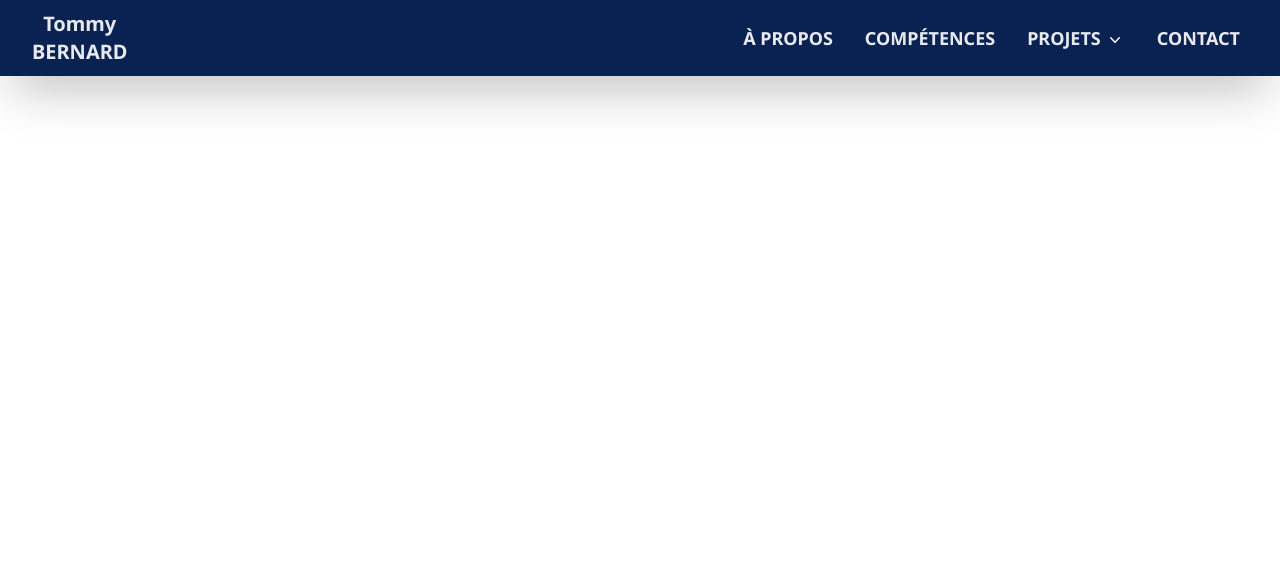
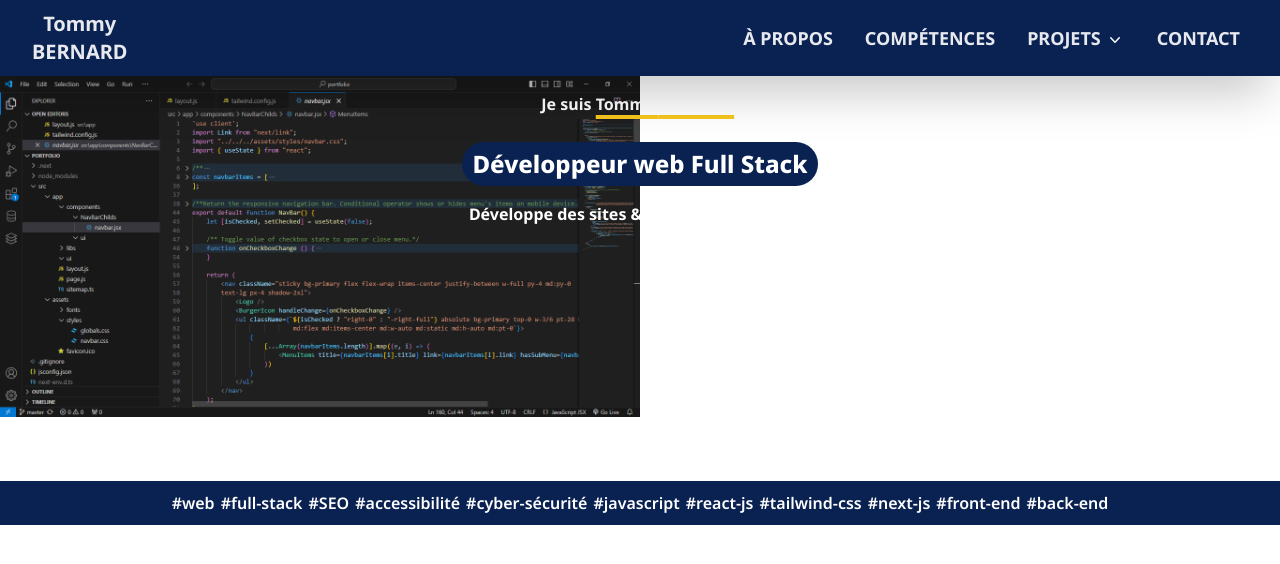
Before and after one commit to Yvialga/portfolio, a Next.js app: page / in a window 1280 px wide. Shown: the top 564 px of the page. Built offline with nearby package versions, Linux system fonts and the light colour scheme.

Commit message:
add overview at the top of the mainpage

```diff
--- /dev/null
+++ b/src/app/components/Overview/overview.jsx
@@ -0,0 +1,55 @@
+'use client'
+import Image from "next/image";
+import code_screen from "../../../assets/pictures/images/menu-code.png";
+
+
+const businessKeyWords = [
+    "web",
+    "full-stack",
+    "SEO",
+    "accessibilité",
+    "cyber-sécurité",
+    "javascript",
+    "react-js",
+    "tailwind-css",
+    "next-js",
+    "front-end",
+    "back-end"
+]
+
+export default function Overview() {
+    return (
+        <header className="text-white flex flex-col overflow-hidden ">
+            <Image
+                src={code_screen}
+                alt="Capture d'écran de l'environnement de développement"
+                className="origin-top scale-150 md:transform-none md:w-2/4"
+            />
+            <div className="absolute flex flex-wrap flex-col items-center gap-y-4 mt-4 w-full">
+                <p className="font-bold mb-2.5 z-20">
+                    Je suis <em
+                        className="not-italic capitalize  underline decoration-secondary underline-offset-5 decoration-4"
+                    >tommy <span className="uppercase">bernard</span></em>,
+                </p>
+                <h1 className="font-extrabold bg-primary p-1.5 w-max px-2.5 rounded-3xl z-20">Développeur web Full Stack</h1>
+                <p className="font-bold z-20">Développe des sites & applications mobiles</p>
+            </div>
+            <div className="scroll-indicator relative mb-4 w-6 h-12 border-2 border-white z-20 rounded-3xl self-center
+                            before:relative before:content-[''] before:animate-bounce-increase before:bg-white before:w-4 before:h-4
+                            before:inline-block before:rounded-full before:left-[2px] before:top-[20px]">
+            </div>
+            <ul className="flex gap-x-1.5 bg-primary w-max md:w-screen py-2.5 z-20 whitespace-nowrap animate-scrollingText md:animate-none md:justify-center">
+                {   // generate hashtags list
+                    [...Array(businessKeyWords.length)].map((e, i) => {
+                        return <li className="font-semibold">#{businessKeyWords[i]}</li>
+                    })
+                }
+                {   // generate second time hashtags to give an effect to text to disappear on the left to reappear on the right
+                    [...Array(businessKeyWords.length)].map((e, i) => {
+                        return <li className="font-semibold md:hidden">#{businessKeyWords[i]}</li>
+                    })
+                }
+            </ul>
+        </header>
+    );
+}
--- a/src/app/page.js
+++ b/src/app/page.js
@@ -1,8 +1,12 @@
 import "../assets/styles/globals.css";
 import NavBar from "./components/NavBar/navbar";
+import Overview from "./components/Overview/overview"
 
 export default function Home() {
   return (
+    <>
       <NavBar />
+      <Overview />
+    </>
   );
 }
```
